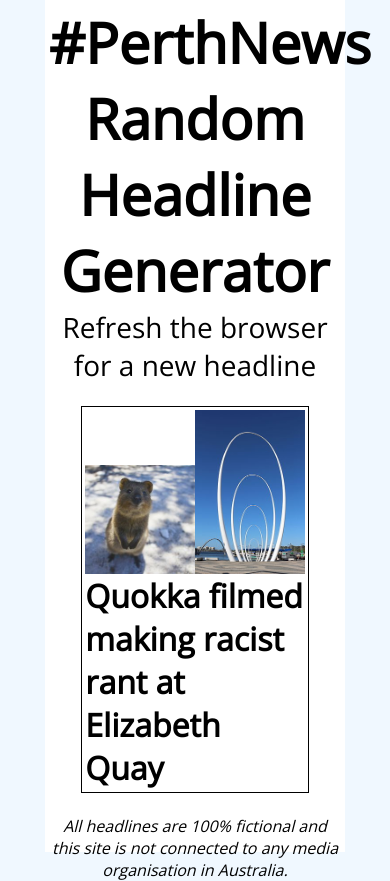
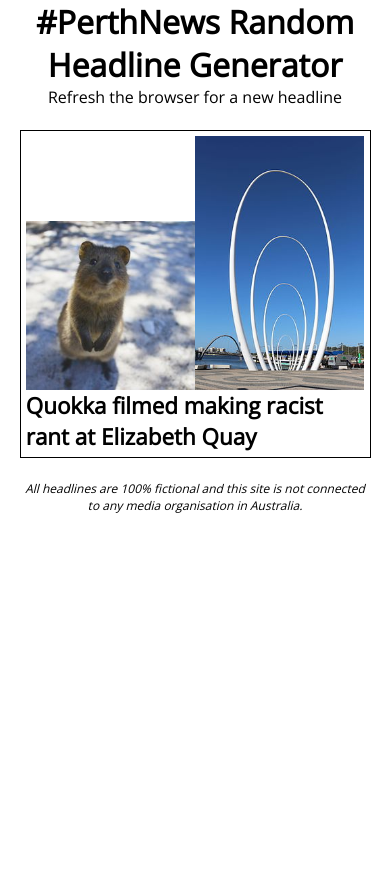
Before and after one commit to benfanderson/perthnews-headlines, a plain HTML site: page index.html in a window 390 px wide. After the commit the page ends 844 px from the top, so only its background shows below. Drawn offline with nearby package versions, Linux system fonts and the light colour scheme.

Commit message:
Added styling for smartphones and tablets

```diff
--- a/style.css
+++ b/style.css
@@ -4,12 +4,88 @@
     font-family: 'Open Sans', sans-serif;
   }
 
+  header{
+    text-align: center;
+  }
+
+  h1{
+    font-size: 2em;
+  }
+
+  p{
+    font-size: 1em;
+  }
+
+  .container{
+      width: 90%;
+      height: 100%;
+      margin: auto;
+
+
+  }
+
+  .headline-module{
+      padding: 1.5%;
+      border-style: solid;
+      border-width: 1.5px;
+  }
+
+  #picture1, #picture2 {
+    width: 50%;
+    height: auto;
+  }
+
+  h2{
+    font-size: 1.4em;
+  }
+
+  footer{
+    text-align: center;
+    font-style: italic;
+    font-size: 0.75em;
+  }
+
+  /*View for tablets*/
+@media (min-width:479px){
+
   body{
     background-color: aliceblue;
   }
 
-  header{
-    text-align: center;
+  .container{
+    width: 85%;
+    background-color: white;
+}
+
+  h1{
+    font-size: 2.5em;
+  }
+
+  p{
+    font-size: 1.5em;
+  }
+
+  .headline-module{
+    width: 85%;
+    margin: auto;
+    padding: 1%;
+  }
+
+  h2{
+    font-size: 2em;
+  }
+
+  footer{
+    font-size: 0.9em;
+  }
+
+}
+
+/*View for desktop*/
+@media (min-width:800px){
+  .container{
+    width: 75%;
+    padding: 1%;
   }
 
   h1{
@@ -20,32 +96,7 @@
     font-size: 1.75em;
   }
 
-  .container{
-      width: 75%;
-      height: 100%;
-      margin: auto;
-      padding: 1%;
-      background-color: white;
+  .headline-module{
+    width: 72%;
   }
-
-  .headline-module{
-      width: 75%;
-      margin: auto;
-      padding: 1%;
-      border-style: solid;
-      border-width: 1.5px;
-  }
-
-  #picture1, #picture2 {
-    width: 50%;
-    height: auto;
-  }
-
-  h2{
-    font-size: 2em;
-  }
-
-  footer{
-    text-align: center;
-    font-style: italic;
-  }
+}
```
